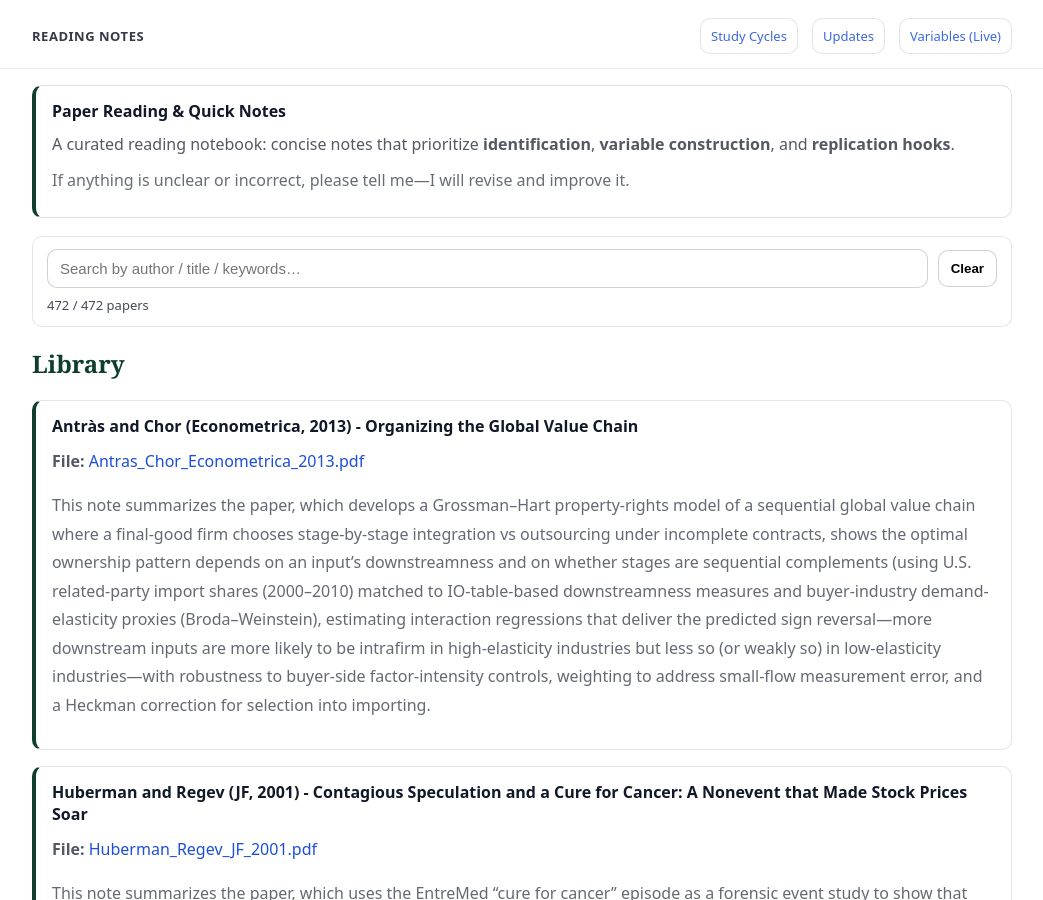
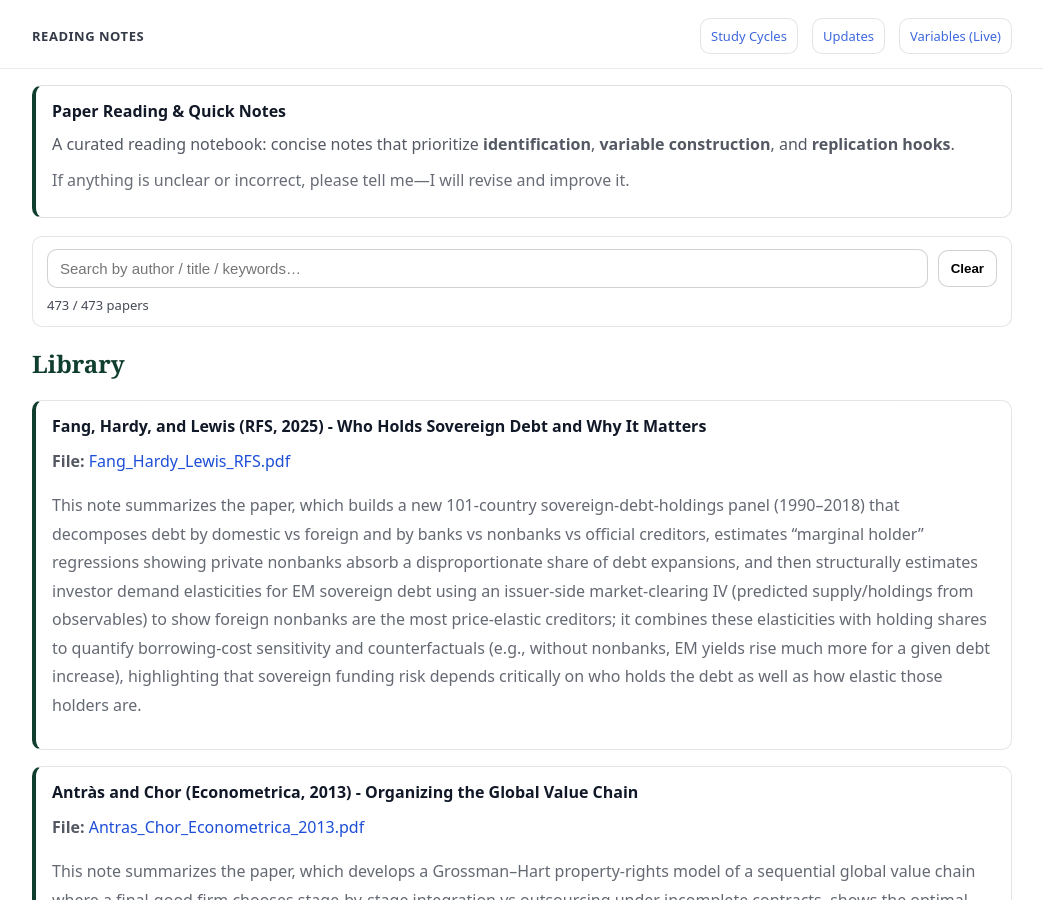
Before and after one commit to yaxinzn/study-archive, a Jekyll site: the page built from reading/index.md, in a window 1280 px wide and 900 px high. Shown: the whole window, without its empty margins (118-1161 px from the left). Built offline with Jekyll 4.4.1, drawn with Linux system fonts in a browser that asks for light colours.

Commit message:
Reading: add/update Fang_Hardy_Lewis_RFS.pdf

```diff
--- a/_data/reading.yml
+++ b/_data/reading.yml
@@ -1,3 +1,7 @@
+- title: "Fang, Hardy, and Lewis (RFS, 2025) - Who Holds Sovereign Debt and Why It Matters"
+  file: "Fang_Hardy_Lewis_RFS.pdf"
+  desc: "This note summarizes the paper, which builds a new 101-country sovereign-debt-holdings panel (1990–2018) that decomposes debt by domestic vs foreign and by banks vs nonbanks vs official creditors, estimates “marginal holder” regressions showing private nonbanks absorb a disproportionate share of debt expansions, and then structurally estimates investor demand elasticities for EM sovereign debt using an issuer-side market-clearing IV (predicted supply/holdings from observables) to show foreign nonbanks are the most price-elastic creditors; it combines these elasticities with holding shares to quantify borrowing-cost sensitivity and counterfactuals (e.g., without nonbanks, EM yields rise much more for a given debt increase), highlighting that sovereign funding risk depends critically on who holds the debt as well as how elastic those holders are."
+
 - title: "Antràs and Chor (Econometrica, 2013) - Organizing the Global Value Chain"
   file: "Antras_Chor_Econometrica_2013.pdf"
   desc: "This note summarizes the paper, which develops a Grossman–Hart property-rights model of a sequential global value chain where a final-good firm chooses stage-by-stage integration vs outsourcing under incomplete contracts, shows the optimal ownership pattern depends on an input’s downstreamness and on whether stages are sequential complements (using U.S. related-party import shares (2000–2010) matched to IO-table-based downstreamness measures and buyer-industry demand-elasticity proxies (Broda–Weinstein), estimating interaction regressions that deliver the predicted sign reversal—more downstream inputs are more likely to be intrafirm in high-elasticity industries but less so (or weakly so) in low-elasticity industries—with robustness to buyer-side factor-intensity controls, weighting to address small-flow measurement error, and a Heckman correction for selection into importing."
```
Also changed, not shown: 1 other file.
